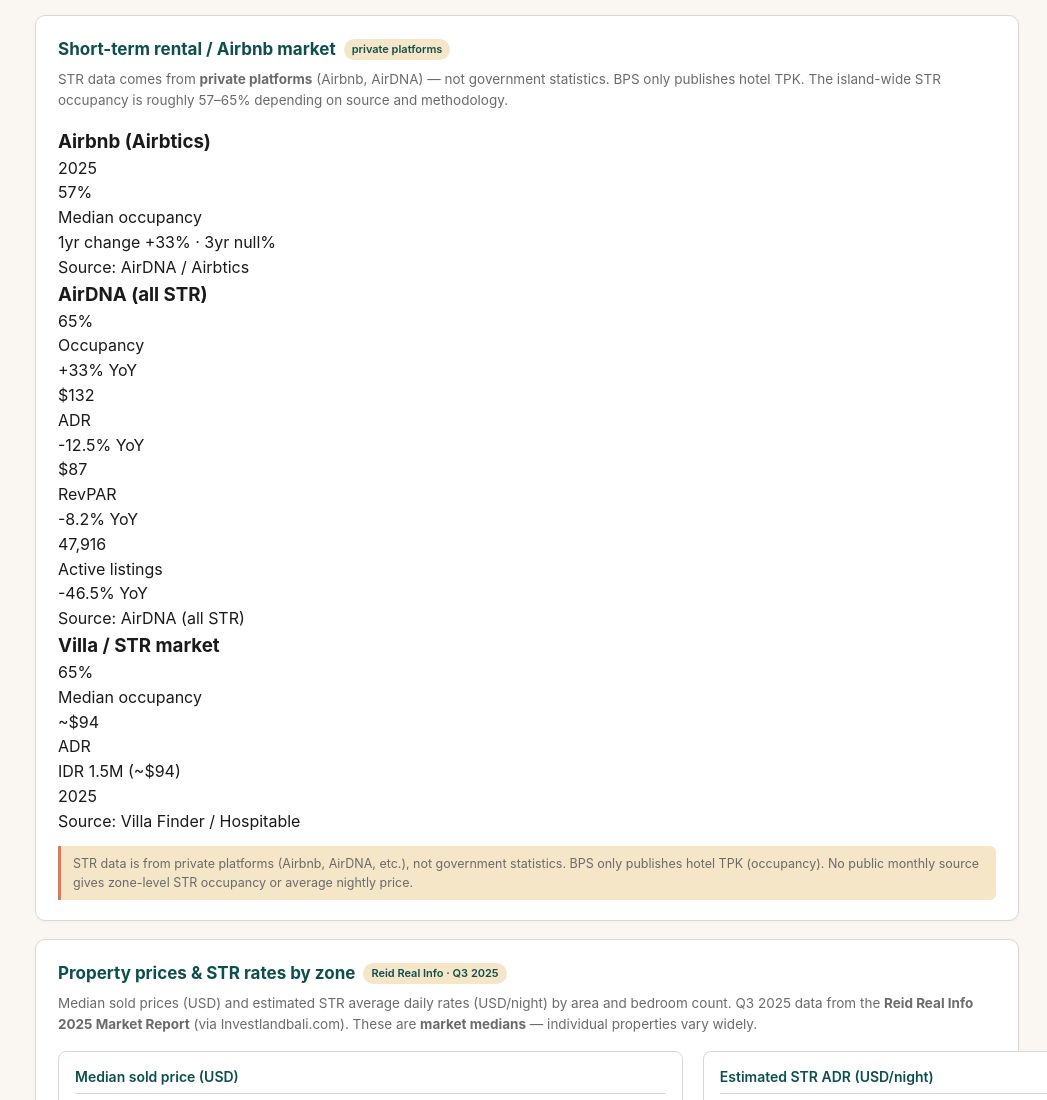
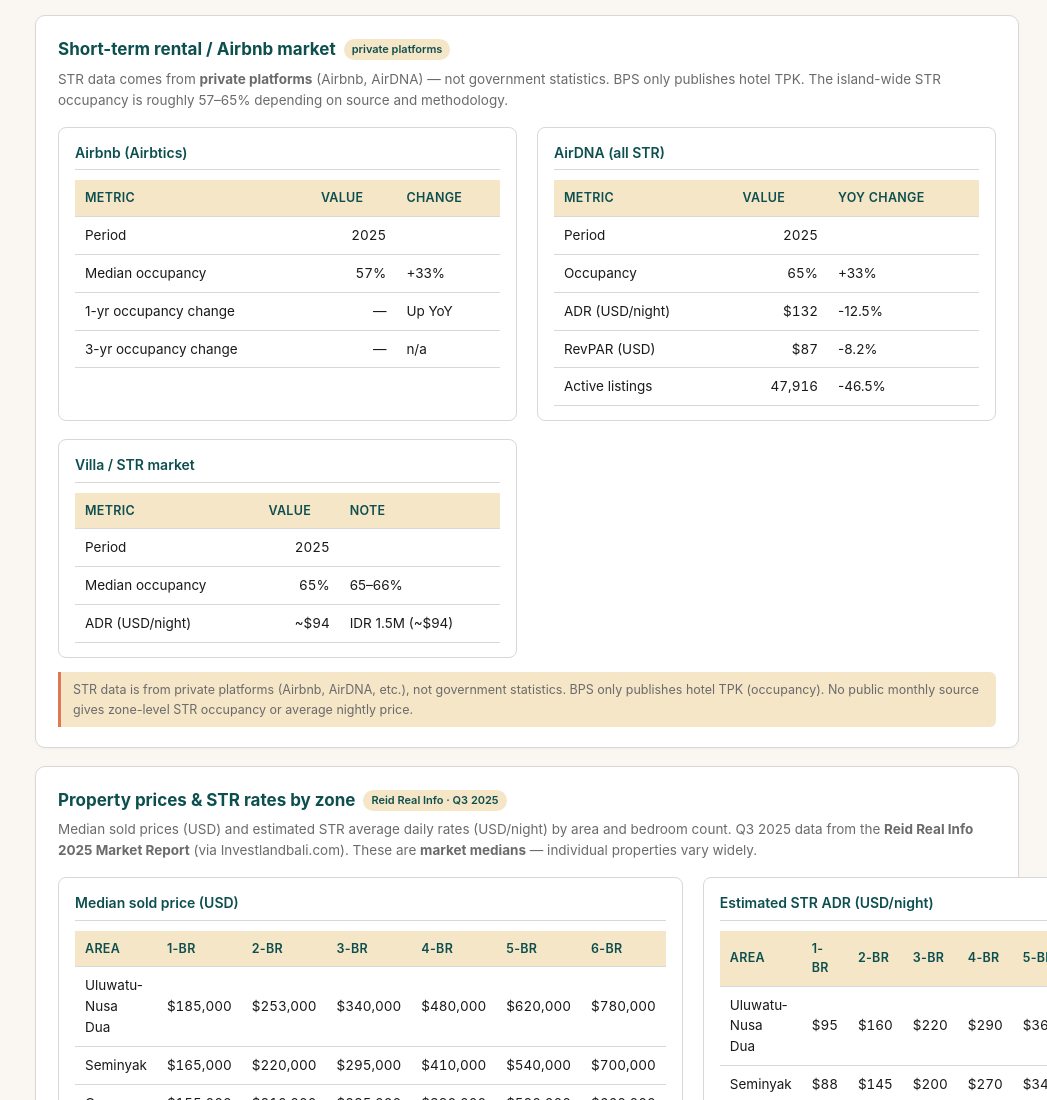
Before and after one commit to ManicMinerWD/bali-tourism-tracker, a website: page index.html in a window 1280 px wide. Shown: the part 7180-8280 px from the top of the page, without its empty margins (233-1280 px from the left). Drawn offline with nearby package versions, Linux system fonts and the light colour scheme.

Commit message:
Restructure STR/Airbnb market section into 3 tables (Airbnb-Airbtics, AirDNA-all-STR, Villa-STR): replace broken stat-card divs (undefined CSS classes) with data-table tables in index.html; rewrite renderSTR() in render.js to populate table cells by id.

```diff
--- a/index.html
+++ b/index.html
@@ -326,8 +326,47 @@
     STR data comes from <strong>private platforms</strong> (Airbnb, AirDNA) — not government statistics. BPS only publishes hotel TPK.
     The island-wide STR occupancy is roughly 57–65% depending on source and methodology.
   </p>
-  <div id="strCards" class="str-cards"></div>
-  <div class="note" id="strDisclaimer"></div>
+  <div class="two-col">
+    <div>
+      <h3>Airbnb (Airbtics)</h3>
+      <table class="data-table">
+        <thead><tr><th>Metric</th><th class="num">Value</th><th>Change</th></tr></thead>
+        <tbody>
+          <tr><td>Period</td><td class="num" id="sAirbnbPeriod">—</td><td></td></tr>
+          <tr><td>Median occupancy</td><td class="num" id="sAirbnbOcc">—</td><td id="sAirbnbOcc1y"></td></tr>
+          <tr><td>1-yr occupancy change</td><td class="num" id="sAirbnbOcc1yV">—</td><td id="sAirbnbOcc1yNote"></td></tr>
+          <tr><td>3-yr occupancy change</td><td class="num" id="sAirbnbOcc3yV">—</td><td id="sAirbnbOcc3yNote"></td></tr>
+        </tbody>
+      </table>
+    </div>
+    <div>
+      <h3>AirDNA (all STR)</h3>
+      <table class="data-table">
+        <thead><tr><th>Metric</th><th class="num">Value</th><th>YoY change</th></tr></thead>
+        <tbody>
+          <tr><td>Period</td><td class="num" id="sAirdnaPeriod">—</td><td></td></tr>
+          <tr><td>Occupancy</td><td class="num" id="sAirdnaOcc">—</td><td id="sAirdnaOccChg"></td></tr>
+          <tr><td>ADR (USD/night)</td><td class="num" id="sAirdnaAdr">—</td><td id="sAirdnaAdrChg"></td></tr>
+          <tr><td>RevPAR (USD)</td><td class="num" id="sAirdnaRevpar">—</td><td id="sAirdnaRevparChg"></td></tr>
+          <tr><td>Active listings</td><td class="num" id="sAirdnaListings">—</td><td id="sAirdnaListingsChg"></td></tr>
+        </tbody>
+      </table>
+    </div>
+  </div>
+  <div class="two-col" style="margin-top:18px;">
+    <div>
+      <h3>Villa / STR market</h3>
+      <table class="data-table">
+        <thead><tr><th>Metric</th><th class="num">Value</th><th>Note</th></tr></thead>
+        <tbody>
+          <tr><td>Period</td><td class="num" id="sVillaPeriod">—</td><td></td></tr>
+          <tr><td>Median occupancy</td><td class="num" id="sVillaOcc">—</td><td id="sVillaOccNote"></td></tr>
+          <tr><td>ADR (USD/night)</td><td class="num" id="sVillaAdr">—</td><td id="sVillaAdrNote"></td></tr>
+        </tbody>
+      </table>
+    </div>
+  </div>
+  <div class="note" id="strDisclaimer" style="margin-top:14px;"></div>
 </div>
 
 <!-- ============ SECTION 9: PROPERTY PRICES & ADR BY ZONE ============ -->
--- a/render.js
+++ b/render.js
@@ -416,37 +416,35 @@ function renderSTR() {
   const a = DATA.strMarket.airbnb;
   const ad = DATA.strMarket.airdna;
   const vm = DATA.strMarket.villaMarket;
+  const sgn = v => (v == null ? "" : (v >= 0 ? "+" : "")) + (v == null ? "—" : v) + "%";
 
-  wrap.querySelector("#strCards").innerHTML = `
-    <div class="stat-card airbnb">
-      <h3>Airbnb (Airbtics)</h3>
-      <p class="period">${esc(a.period)}</p>
-      <div class="big-num">${a.occupancy}%</div>
-      <p class="stat-label">Median occupancy</p>
-      <p class="stat-sub">1yr change ${a.occupancyChange1y>0?"+":""}${a.occupancyChange1y}% · 3yr ${a.occupancyChange3y>0?"+":""}${a.occupancyChange3y}%</p>
-      <p class="stat-note">${esc(a.note)}</p>
-    </div>
-    <div class="stat-card airdna">
-      <h3>AirDNA (all STR)</h3>
-      <div class="stat-grid">
-        <div><div class="big-num">${ad.occupancy}%</div><p class="stat-label">Occupancy</p><p class="stat-sub">${ad.occupancyChange>0?"+":""}${ad.occupancyChange}% YoY</p></div>
-        <div><div class="big-num">${usd(ad.adr)}</div><p class="stat-label">ADR</p><p class="stat-sub">${ad.adrChange>0?"+":""}${ad.adrChange}% YoY</p></div>
-        <div><div class="big-num">${usd(ad.revpar)}</div><p class="stat-label">RevPAR</p><p class="stat-sub">${ad.revparChange>0?"+":""}${ad.revparChange}% YoY</p></div>
-        <div><div class="big-num">${ad.activeListings.toLocaleString()}</div><p class="stat-label">Active listings</p><p class="stat-sub">${ad.activeListingsChange>0?"+":""}${ad.activeListingsChange}% YoY</p></div>
-      </div>
-      <p class="stat-note">${esc(ad.note)}</p>
-    </div>
-    <div class="stat-card villa">
-      <h3>Villa / STR market</h3>
-      <div class="stat-grid">
-        <div><div class="big-num">${vm.occupancy}%</div><p class="stat-label">Median occupancy</p></div>
-        <div><div class="big-num">~${usd(vm.adr)}</div><p class="stat-label">ADR</p><p class="stat-sub">${esc(vm.adrRange)}</p></div>
-      </div>
-      <p class="period">${esc(vm.period)}</p>
-      <p class="stat-note">${esc(vm.note)}</p>
-    </div>
-  `;
+  // ---- Airbnb (Airbtics) table ----
+  $("#sAirbnbPeriod").textContent = a.period || "—";
+  $("#sAirbnbOcc").textContent = (a.occupancy != null ? a.occupancy : "—") + "%";
+  $("#sAirbnbOcc1y").textContent = sgn(a.occupancyChange1y);
+  $("#sAirbnbOcc1yNote").textContent = a.occupancyChange1y != null ? (a.occupancyChange1y >= 0 ? "Up YoY" : "Down YoY") : "n/a";
+  $("#sAirbnbOcc3yV").textContent = a.occupancyChange3y != null ? (a.occupancyChange3y >= 0 ? "+" : "") + a.occupancyChange3y + "%" : "—";
+  $("#sAirbnbOcc3yNote").textContent = a.occupancyChange3y != null ? (a.occupancyChange3y >= 0 ? "Up vs 3yr ago" : "Down vs 3yr ago") : "n/a";
 
+  // ---- AirDNA (all STR) table ----
+  $("#sAirdnaPeriod").textContent = ad.period || "—";
+  $("#sAirdnaOcc").textContent = (ad.occupancy != null ? ad.occupancy : "—") + "%";
+  $("#sAirdnaOccChg").textContent = sgn(ad.occupancyChange);
+  $("#sAirdnaAdr").textContent = usd(ad.adr);
+  $("#sAirdnaAdrChg").textContent = sgn(ad.adrChange);
+  $("#sAirdnaRevpar").textContent = usd(ad.revpar);
+  $("#sAirdnaRevparChg").textContent = sgn(ad.revparChange);
+  $("#sAirdnaListings").textContent = ad.activeListings != null ? ad.activeListings.toLocaleString() : "—";
+  $("#sAirdnaListingsChg").textContent = sgn(ad.activeListingsChange);
+
+  // ---- Villa / STR market table ----
+  $("#sVillaPeriod").textContent = vm.period || "—";
+  $("#sVillaOcc").textContent = (vm.occupancy != null ? vm.occupancy : "—") + "%";
+  $("#sVillaOccNote").textContent = (vm.occupancyRange || "—");
+  $("#sVillaAdr").textContent = "~" + usd(vm.adr);
+  $("#sVillaAdrNote").textContent = (vm.adrRange || "—");
+
+  // ---- Disclaimer ----
   const disc = $("#strDisclaimer");
   if (disc) disc.textContent = DATA.strMarket.disclaimer;
 }
```
